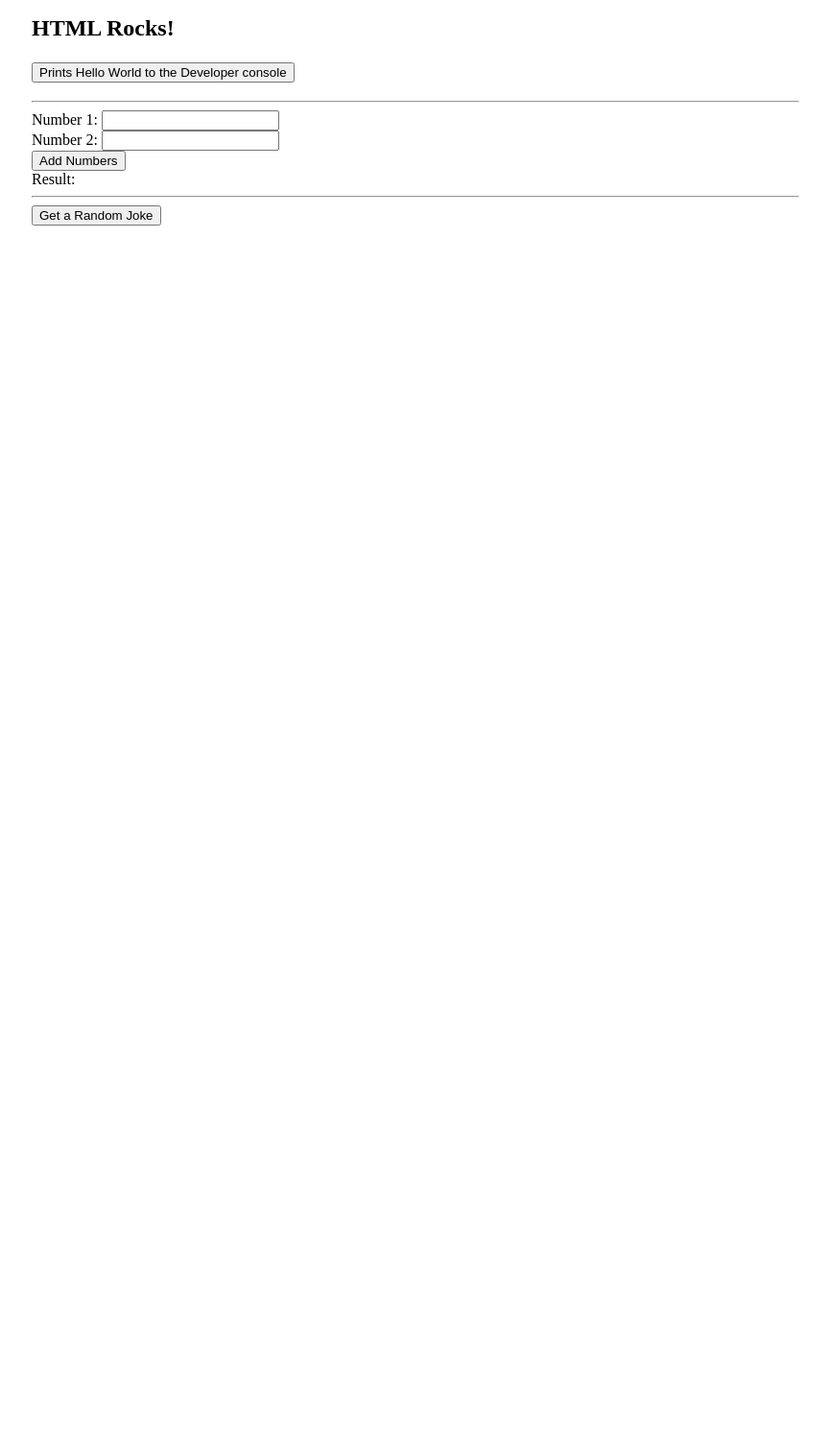
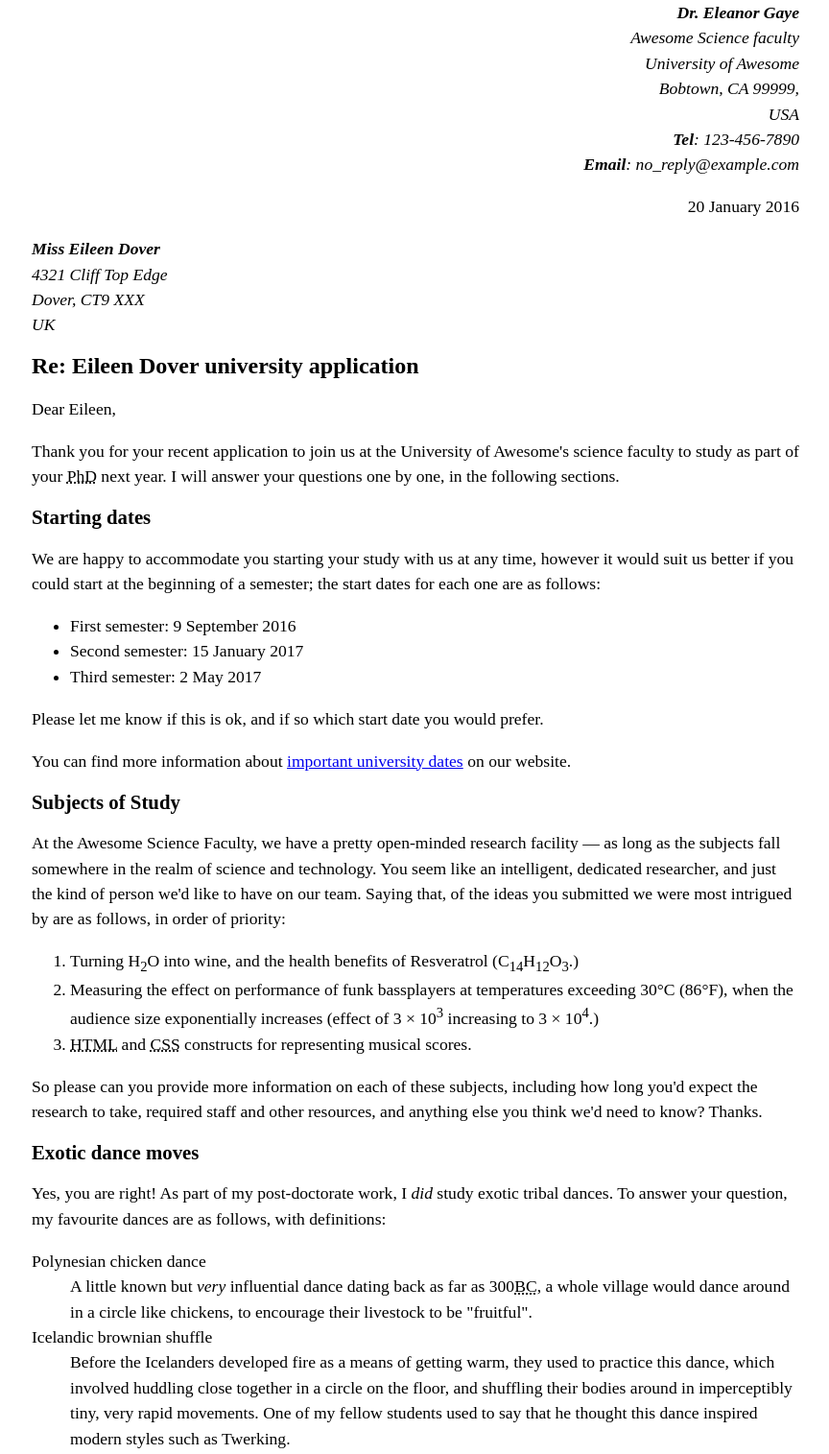
Before and after one commit to JayceLowry/408-M3.2, a website: page index.html in a window 1280 px wide. Shown: the top 1515 px of the page at 96% size, without its empty margins (207-1071 px from the left). Before the commit the page ends 800 px from the top, so only its background shows below. Drawn offline with Linux system fonts and the light colour scheme.

Commit message:
Mark up document

```diff
--- a/index.html
+++ b/index.html
@@ -1,79 +1,111 @@
 <!doctype html>
-<html>
-
+<html lang="en-us">
   <head>
     <meta charset="utf-8">
-  <title>Hello World!</title>
-  <meta name="description" content="">
+    <title>University of Awesome</title>
+    <meta name="author" content="Dr. Eleanor Gaye">
+    <meta name="description" content="PhD Candidate Letter">
     <meta name="viewport" content="width=device-width, initial-scale=1">
     <link rel="stylesheet" href="css/style.css">
-  <link rel="shortcut icon" href="img/favicon.ico">
   </head>
 
   <body>
-  <h1>HTML Rocks!</h1>
+    <address class="sender-column">
+      <strong>Dr. Eleanor Gaye</strong><br>
+      Awesome Science faculty<br>
+      University of Awesome<br>
+      Bobtown, CA 99999,<br>
+      USA<br>
+      <strong>Tel</strong>: 123-456-7890<br>
+      <strong>Email</strong>: no_reply@example.com
+    </address>
+    <p class="sender-column">
+      <time datetime="2016-01-20">20 January 2016</time>
+    </p>
+
+    <address>
+      <strong>Miss Eileen Dover</strong><br>
+      4321 Cliff Top Edge<br>
+      Dover, CT9 XXX<br>
+      UK
+    </address>
+
+    <h1>Re: Eileen Dover university application</h1>
+    <p>Dear Eileen,</p>
     <p>
-    <button  onclick="helloWorld()">Prints Hello World to the Developer console</button>
+      Thank you for your recent application to join us at the University of Awesome's
+      science faculty to study as part of your <abbr title="Doctor of Philosophy">PhD</abbr> next year. I will answer your questions
+      one by one, in the following sections.
     </p>
-  <hr>
-  <form id="addForm">
-    <label for="num1">Number 1:</label>
-    <input type="number" id="num1" name="num1" required>
-    <br>
-    <label for="num2">Number 2:</label>
-    <input type="number" id="num2" name="num2" required>
-    <br>
-    <button type="submit">Add Numbers</button>
-  </form>
 
-  <label id="result">Result:</label>
+    <h2>Starting dates</h2>
+    <p>
+      We are happy to accommodate you starting your study with us at any time, however it
+      would suit us better if you could start at the beginning of a semester; the start dates
+      for each one are as follows:
+    </p>
+    <ul>
+      <li>First semester: <time datetime="2016-09-09">9 September 2016</time></li>
+      <li>Second semester: <time datetime="2017-01-15">15 January 2017</time></li>
+      <li>Third semester: <time datetime="2017-05-02">2 May 2017</time></li>
+    </ul>
+    <p>Please let me know if this is ok, and if so which start date you would prefer.</p>
+    <p>
+      You can find more information about <a href="http://example.com" title="important university dates">important university dates</a>
+      on our website.
+    </p>
 
-  <hr>
+    <h2>Subjects of Study</h2>
+    <p>
+      At the Awesome Science Faculty, we have a pretty open-minded research facility — as long
+      as the subjects fall somewhere in the realm of science and technology. You seem like an
+      intelligent, dedicated researcher, and just the kind of person we'd like to have on our team.
+      Saying that, of the ideas you submitted we were most intrigued by are as follows, in order
+      of priority:
+    </p>
+    <ol>
+      <li>Turning H<sub>2</sub>O into wine, and the health benefits of Resveratrol (C<sub>14</sub>H<sub>12</sub>O<sub>3</sub>.)</li>
+      <li>
+        Measuring the effect on performance of funk bassplayers at temperatures exceeding 30°C (86°F), when the
+        audience size exponentially increases (effect of 3 × 10<sup>3</sup> increasing to 3 × 10<sup>4</sup>.)
+      </li>
+      <li><abbr title="Hypertext Mark-up Language">HTML</abbr> and <abbr title="Cascading Style Sheets">CSS</abbr> constructs for representing musical scores.</li>
+    </ol>
+    <p>
+      So please can you provide more information on each of these subjects, including how long you'd expect the research to take,
+      required staff and other resources, and anything else you think we'd need to know? Thanks.
+    </p>
 
-  <button id="jokeButton">Get a Random Joke</button>
-  <p id="joke"></p>
+    <h2>Exotic dance moves</h2>
+    <p>
+      Yes, you are right! As part of my post-doctorate work, I <em>did</em> study exotic tribal dances. To answer your question, my
+        favourite dances are as follows, with definitions:
+    </p>
+    <dl>
+      <dt>Polynesian chicken dance</dt>
+      <dd>
+        A little known but <em>very</em> influential dance dating back as far as 300<abbr title="Before Christ">BC</abbr>, a whole village would dance around in a circle
+        like chickens, to encourage their livestock to be "fruitful".
+      </dd>
 
-  <script type="module" script="js/main.js">
-    import {helloWorld, add, fetchRandomJoke} from './js/main.js';
+      <dt>Icelandic brownian shuffle</dt>
+      <dd>
+        Before the Icelanders developed fire as a means of getting warm, they used to practice this dance, which involved huddling
+        close together in a circle on the floor, and shuffling their bodies around in imperceptibly tiny, very rapid movements.
+        One of my fellow students used to say that he thought this dance inspired modern styles such as Twerking.
+      </dd>
 
-    // This shows how to assign a function to the window object
-    // so that it can be called from the browser console
-    window.helloWorld = helloWorld;
+      <dt>Arctic robot dance</dt>
+      <dd>
+        An interesting example of historic misinformation, English explorers in the 1960s believed to have discovered a new dance
+        style characterized by "robotic", stilted movements, being practiced by inhabitants of Northern Alaska and Canada.
+        Later on however it was discovered that they were just moving like this because they were really cold.
+      </dd>
+    </dl>
+    <p>For more of my research, see my <a href="http://example.com" title="exotic dance research page">exotic dance research page</a>.</p>
 
-    // This shows how to add an event listener to a button in the HTML
-    // and call a function when the button is clicked
-    const form = document.getElementById('addForm');
-    form.addEventListener('submit', function(e) {
-      e.preventDefault();
-      const num1 = parseFloat(document.getElementById('num1').value);
-      const num2 = parseFloat(document.getElementById('num2').value);
-      try{
-        const result = add(num1, num2);
-        document.getElementById('result').textContent = `Result: ${result}`;
-      }catch(e){
-        console.error(e);
-        document.getElementById('result').textContent = `Error: ${e.message}`;
-      }
-
-    });
-
-    // this shows how to add an event listener to a button in the HTML
-    // that calls a function that fetches a random joke from an API
-    // and displays it on the page
-    const jokebtn = document.getElementById('jokeButton');
-    const jokeresult = document.getElementById('joke');
-    jokebtn.addEventListener('click', async () => {
-      try {
-        jokeresult.textContent = 'Loading...';
-        const joke = await fetchRandomJoke();
-        document.getElementById('joke').textContent = joke;
-      } catch (e) {
-        console.error(e);
-        document.getElementById('joke').textContent = `Error: ${e.message}`;
-      }
-    });
-  </script>
-
+    <p>Yours sincerely,</p>
+    <p>Dr Eleanor Gaye</p>
+    <p>University of Awesome motto: <q>Be awesome to each other.</q> -- <cite>The memoirs of Bill S Preston, <abbr title="Esquire">Esq</abbr></cite></p>
   </body>
-
 </html>
```
Lines whose indentation alone changed are shown as unchanged.
